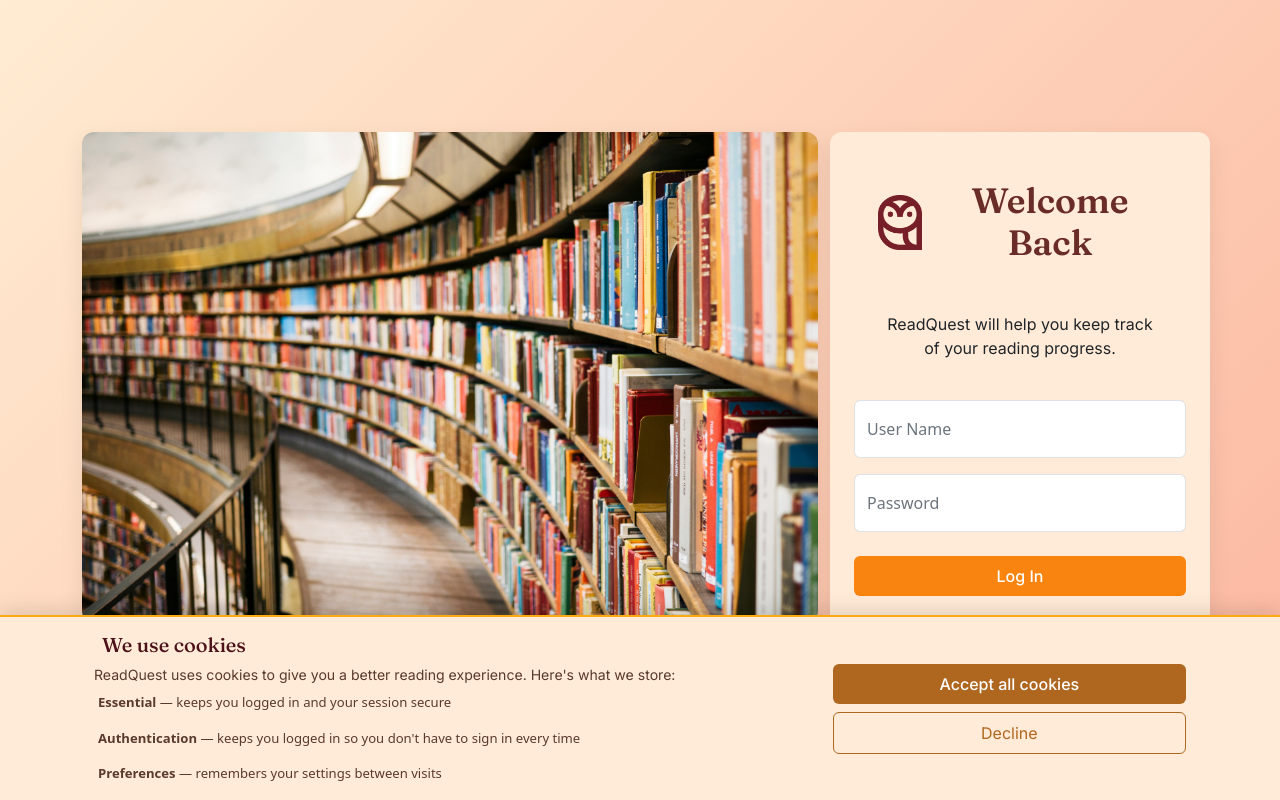
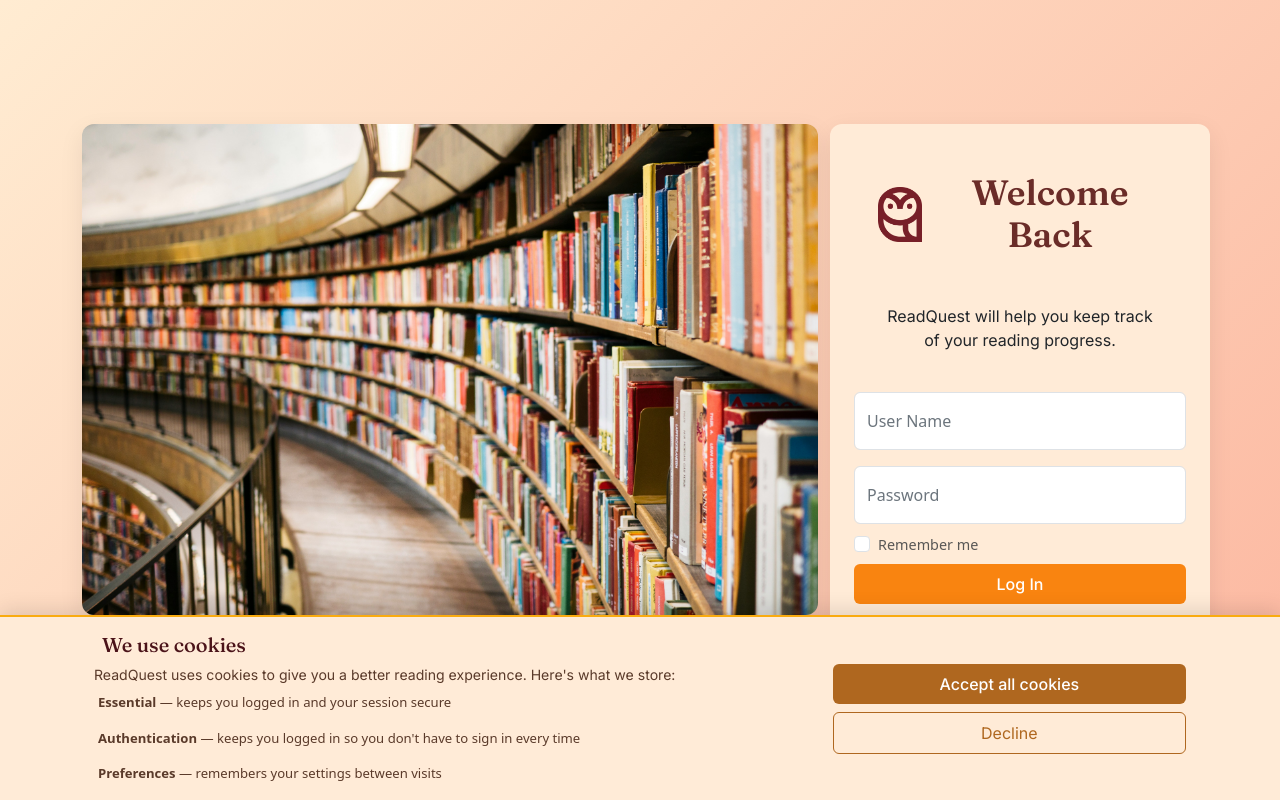
Before and after one commit to ScottVint/inttech_group_project, a Django app: page / in a window 1280 px wide. Run offline with Django 5.2, Linux system fonts and the light colour scheme.

Commit message:
add remember me in index page

```diff
--- a/templates/readquest/index.html
+++ b/templates/readquest/index.html
@@ -32,9 +32,16 @@ Welcome
                             <label for="username">User Name</label>
                         </div>
 
-                        <div class="form-floating mb-4">
+                        <div class="form-floating mb-2">
                             <input type="password" class="form-control" id="password" name="password" placeholder="Password" required>
                             <label for="password">Password</label>
+                        </div>
+
+                        <div class="form-check mb-2 text-start">
+                            <input class="form-check-input" type="checkbox" id="remember_me" name="remember_me">
+                            <label class="form-check-label text-muted" for="remember_me" style="font-size: 0.9rem;">
+                                Remember me
+                            </label>
                         </div>
 
                         <button class="btn w-100 py-2 fs-6 text-white button" type="submit">
--- a/templates/readquest/login.html
+++ b/templates/readquest/login.html
@@ -26,12 +26,12 @@ Log in
                             <label for="username">User Name</label>
                         </div>
 
-                        <div class="form-floating mb-4">
+                        <div class="form-floating mb-2">
                             <input type="password" class="form-control" id="password" name="password" placeholder="Password" required>
                             <label for="password">Password</label>
                         </div>
 
-                        <div class="form-check mb-3">
+                        <div class="form-check mb-2 text-start">
                             <input class="form-check-input" type="checkbox" id="remember_me" name="remember_me">
                             <label class="form-check-label text-muted" for="remember_me" style="font-size: 0.9rem;">
                                 Remember me
```
